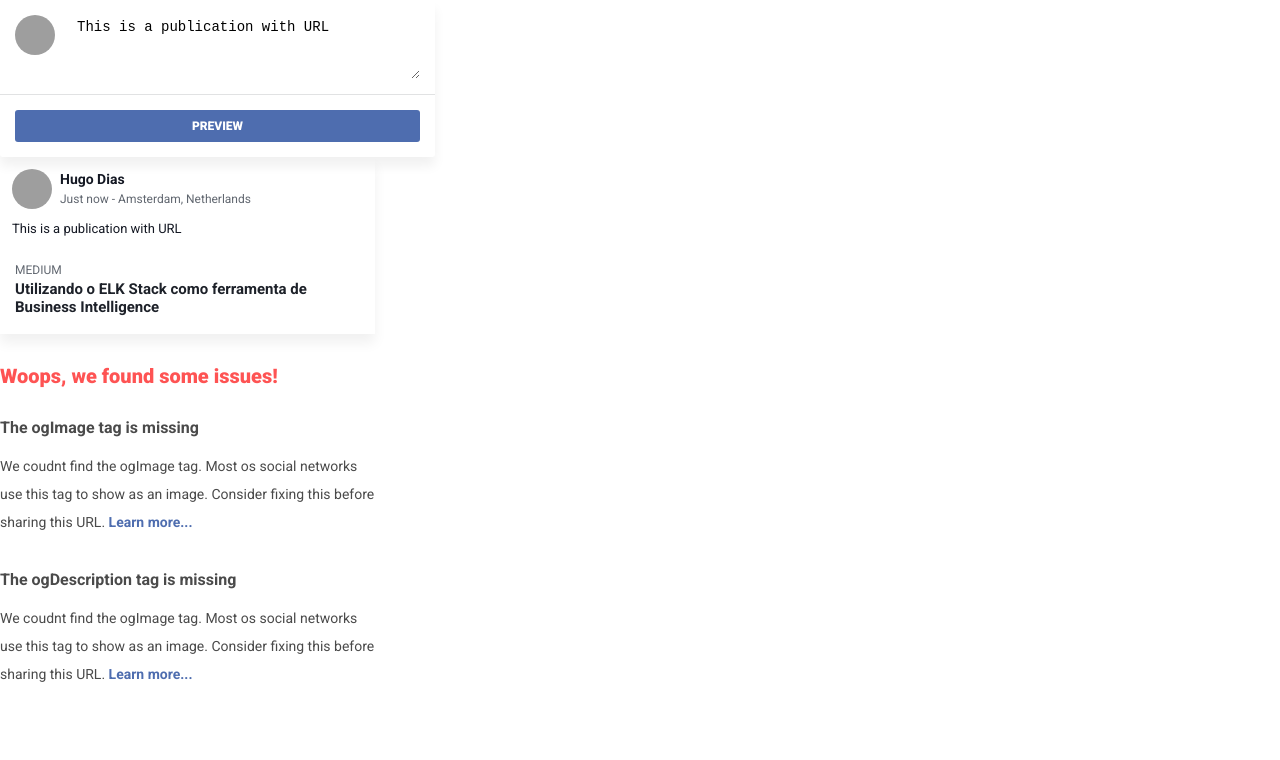
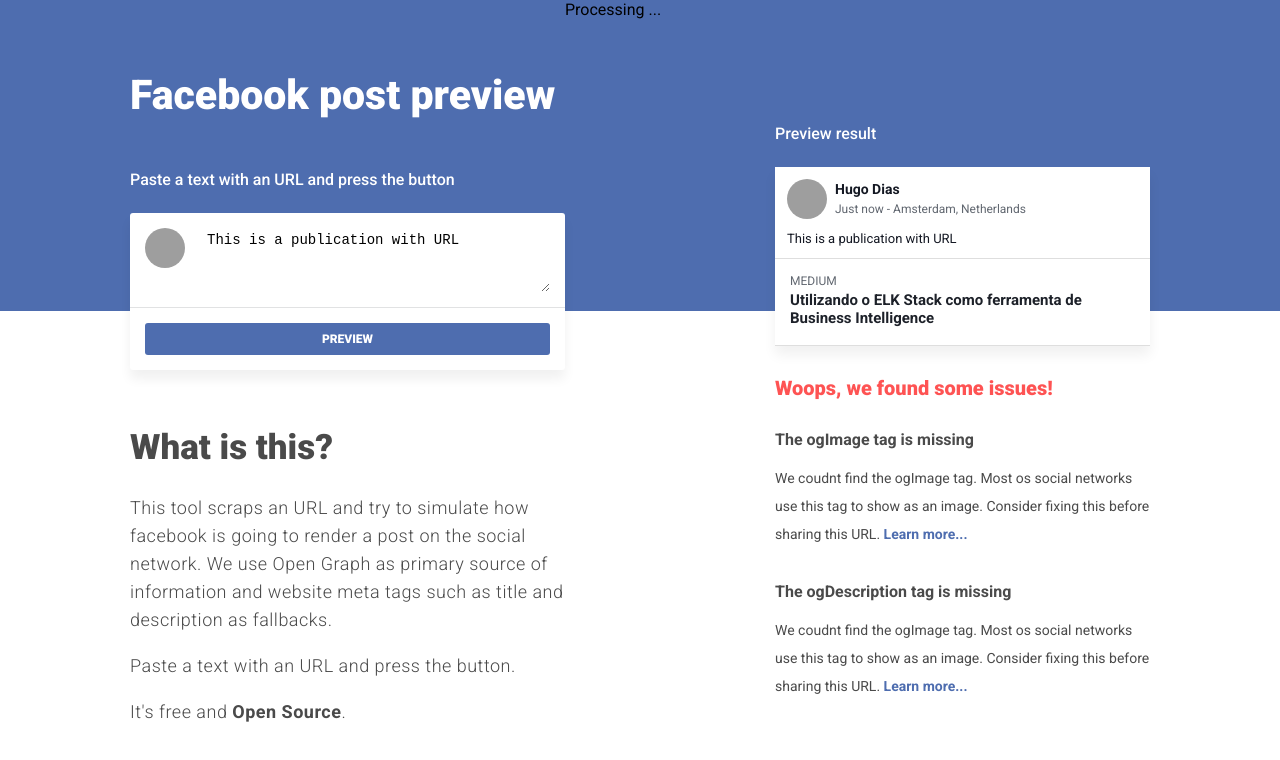
Before and after one commit to hugodias/facebook-post-preview, a React (Create React App) app: page / in a window 1280 px wide. Shown: the top 760 px of the page. Built offline with nearby package versions, Linux system fonts and the light colour scheme; grey boxes are pictures that could not be loaded.

Commit message:
Add styles to app component

```diff
--- a/public/index.html
+++ b/public/index.html
@@ -3,7 +3,7 @@
   <head>
     <meta charset="utf-8">
     <meta name="viewport" content="width=device-width, initial-scale=1, shrink-to-fit=no">
-    <link href="https://fonts.googleapis.com/css?family=Roboto:300,400,700,900" rel="stylesheet">
+    <link href="https://fonts.googleapis.com/css?family=Roboto:300,400,500,700,900" rel="stylesheet">
     <meta name="theme-color" content="#000000">
     <!--
       manifest.json provides metadata used when your web app is added to the
--- a/src/App.css
+++ /dev/null
@@ -1,31 +0,0 @@
-html {
-  box-sizing: border-box;
-}
-*, *:before, *:after {
-  box-sizing: inherit;
-}
-
-.App-logo {
-  animation: App-logo-spin infinite 20s linear;
-  height: 80px;
-}
-
-.App-header {
-  background-color: #222;
-  height: 150px;
-  padding: 20px;
-  color: white;
-}
-
-.App-title {
-  font-size: 1.5em;
-}
-
-.App-intro {
-  font-size: large;
-}
-
-@keyframes App-logo-spin {
-  from { transform: rotate(0deg); }
-  to { transform: rotate(360deg); }
-}
--- a/src/App.js
+++ b/src/App.js
@@ -2,7 +2,55 @@
 import FacebookMobilePost from "./components/facebook-mobile-post";
 import Warnings from "./components/warnings";
 import Form from "./components/form";
-import "./App.css";
+import styled from "styled-components";
+
+const Row = styled.div`
+  display: flex;
+  width: 1020px;
+  margin: 0 auto;
+  align-content: space-between;
+`;
+const Col = styled.div`
+  flex: 1;
+`;
+
+const Title = styled.h1`
+  font-size: 41px;
+  line-height: 100%;
+  font-weight: 900;
+  color: #fff;
+  margin-top: 75px;
+`;
+
+const Subtitle = styled.h3`
+  font-size: 16px;
+  font-weight: 500;
+  line-height: 100%;
+  margin-top: 56px;
+  margin-bottom: 25px;
+  color: #fff;
+
+`;
+
+const Info = styled.div`
+  margin-top: 60px;
+`;
+
+const Lead = styled.h2`
+  font-weight: 900;
+  color: #4A4A4A;
+  font-size: 35px;
+  line-height: 100%;
+`
+
+const Paragraph = styled.p`
+  font-size: 18px;
+  font-weight: 300;
+  letter-spacing: 0.5px;
+  line-height: 28px;
+  color: #4A4A4A;
+  text-rendering: optimizeLegibility;
+`;
 
 class App extends Component {
   constructor(props) {
@@ -30,11 +78,36 @@
 
   render() {
     return (
-      <div>
-        <Form {...this.state} handleFormSubmitted={this.handleFormSubmitted} />
-        <FacebookMobilePost {...this.state} />
-        <Warnings {...this.state.meta} />
-      </div>
+      <Row>
+        <Col align="left">
+          <Title>Facebook post preview</Title>
+          <Subtitle>Paste a text with an URL and press the button</Subtitle>
+          <Form
+            {...this.state}
+            handleFormSubmitted={this.handleFormSubmitted}
+          />
+
+          <Info>
+            <Lead>What is this?</Lead>
+            <Paragraph>
+              This tool scraps an URL and try to simulate how facebook is going
+              to render a post on the social network. We use Open Graph as
+              primary source of information and website meta tags such as title
+              and description as fallbacks.
+            </Paragraph>
+
+            <Paragraph>Paste a text with an URL and press the button.</Paragraph>
+
+            <Paragraph>It's free and <strong>Open Source</strong>.</Paragraph>
+          </Info>
+        </Col>
+        <Col>Processing ...</Col>
+        <Col align="right" style={{ marginTop: 70 }}>
+          <Subtitle style={{ MarginTop: 50 }}>Preview result</Subtitle>
+          <FacebookMobilePost {...this.state} style={{ float: "right" }} />
+          <Warnings {...this.state.meta} style={{ float: "right" }} />
+        </Col>
+      </Row>
     );
   }
 }
--- a/src/components/facebook-mobile-post/FacebookMobilePost.js
+++ b/src/components/facebook-mobile-post/FacebookMobilePost.js
@@ -6,6 +6,7 @@
   width: 375px;
   display: block;
   box-shadow: 0px 9px 12px rgba(0, 0, 0, 0.06);
+  background: #FFF;
 `;
 const Header = styled.div`
   display: flex;
@@ -51,7 +52,7 @@
 
 const FacebookMobilePost = props => {
   return (
-    <Container>
+    <Container style={props.style}>
       <Header>
         <Avatar src="https://avatars.io/instagram/hugooovictor" />
         <UserInfo>
--- a/src/components/form/Form.js
+++ b/src/components/form/Form.js
@@ -5,6 +5,7 @@
   box-shadow: 0px 9px 12px rgba(0, 0, 0, 0.06);
   width: 435px;
   border-radius: 3px;
+  background: #FFF;
 `;
 const Textarea = styled.textarea`
   flex: 2;
--- a/src/components/preview/Preview.js
+++ b/src/components/preview/Preview.js
@@ -3,7 +3,8 @@
 
 const Container = styled.div`
   width: 375px;
-  font-family: "Roboto", sans-serif;
+  border-top: 0.5px solid #DEDEDE;
+  border-bottom: 0.5px solid #DEDEDE;
 `;
 
 const ImageWrapper = styled.div`
--- a/src/components/warnings/Warnings.js
+++ b/src/components/warnings/Warnings.js
@@ -92,7 +92,7 @@
     if (this.valid()) return null;
 
     return (
-      <Container>
+      <Container  style={this.props.style}>
         <WarningTitle>Woops, we found some issues!</WarningTitle>
         {this.ogImageMissing()}
         {this.ogDescriptionMissing()}
--- a/src/index.css
+++ b/src/index.css
@@ -1,5 +1,27 @@
+html {
+  box-sizing: border-box;
+}
+*, *:before, *:after {
+  box-sizing: inherit;
+}
+
+* {
+  -webkit-font-smoothing: antialiased;
+  -moz-osx-font-smoothing: grayscale;
+}
+
 body {
   margin: 0;
   padding: 0;
   font-family: 'Roboto', sans-serif;
+  text-rendering: optimizeLegibility;
 }
+
+body:before {
+  content: "";
+  height: 311px;
+  background: #4E6DAF;
+  width: 100%;
+  position: absolute;
+  z-index: -1;
+}
```
